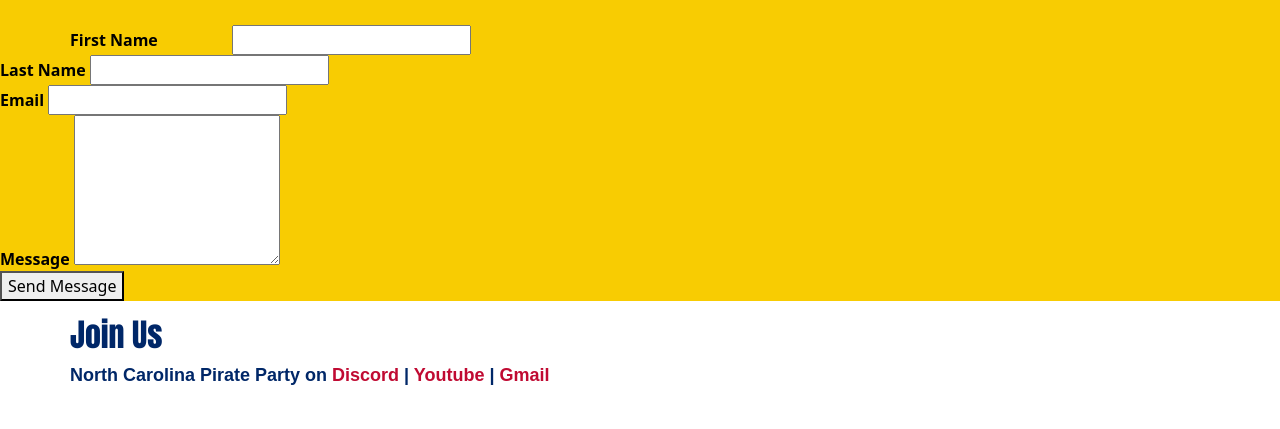
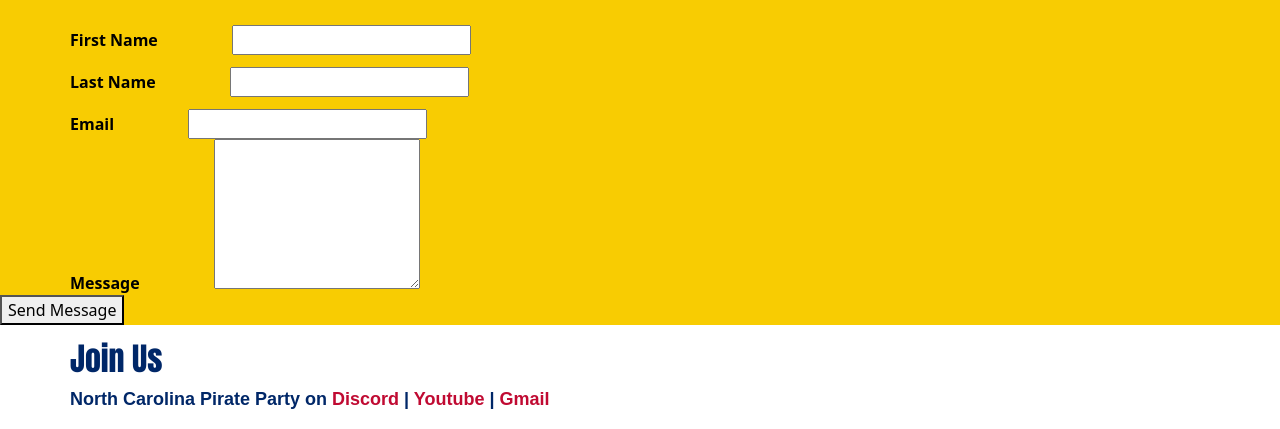
Before and after one commit to northcarolinapirateparty/North-Carolina-Pirate-Party, a plain HTML site: page contact.html in a window 1280 px wide. Shown: the part 434-863 px from the top of the page. Before the commit the page ends 839 px from the top, so only its background shows below. Drawn offline with nearby package versions, Linux system fonts and the light colour scheme.

Commit message:
Update contact.html

```diff
--- a/contact.html
+++ b/contact.html
@@ -51,17 +51,17 @@
   </div>
 
   <div class="form-group">
-    <label>Last Name</label>
+        <label style="padding-left: 70px; padding-right: 70px; padding-top: 15px;">Last Name</label>
     <input type="text" name="last_name" required>
   </div>
 
   <div class="form-group">
-    <label>Email</label>
+        <label style="padding-left: 70px; padding-right: 70px; padding-top: 15px;">Email</label>
     <input type="email" name="_replyto" required>
   </div>
 
   <div class="form-group">
-    <label>Message</label>
+        <label style="padding-left: 70px; padding-right: 70px; padding-top: 15px;">Message</label>
     <textarea name="message" rows="6" required></textarea>
   </div>
 
```
